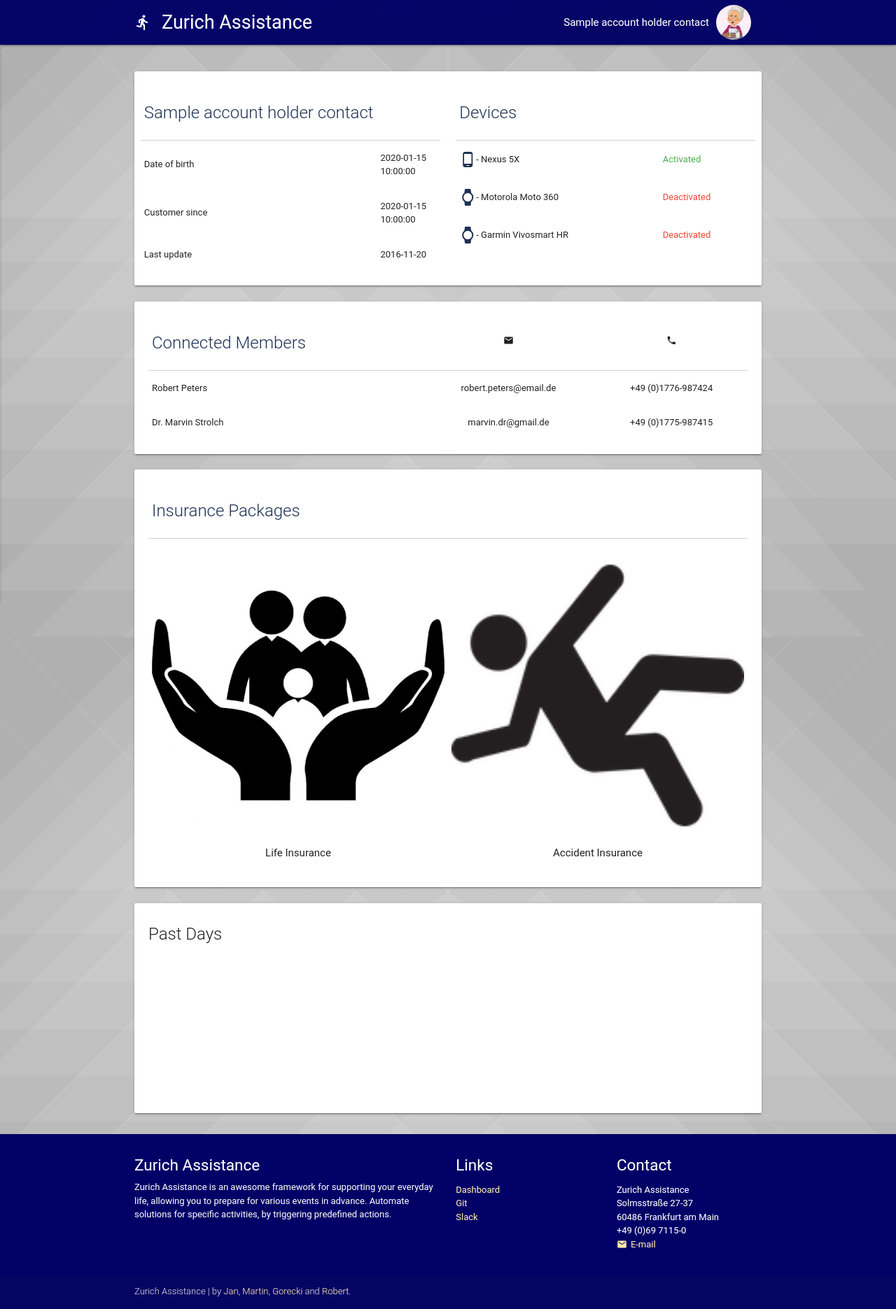
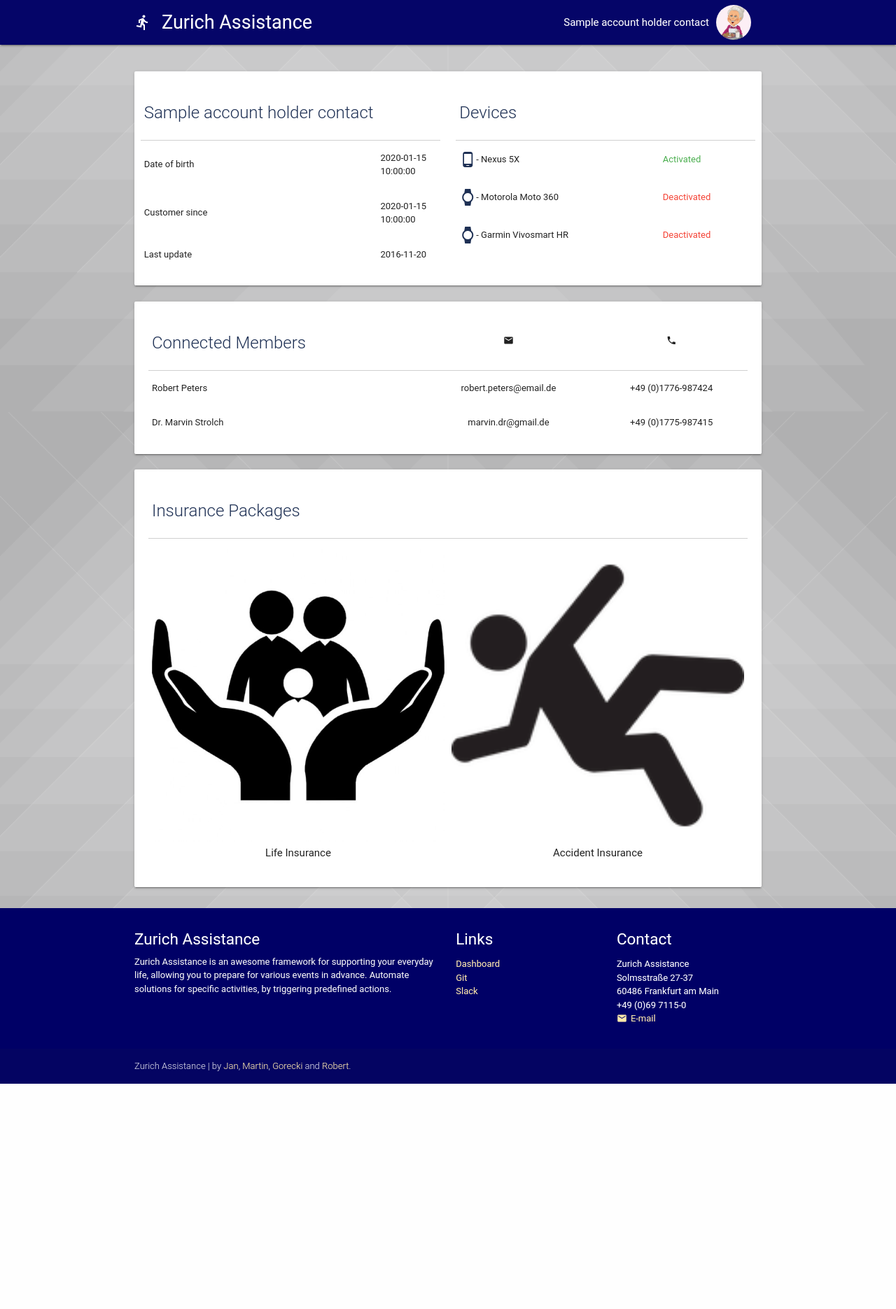
Before and after one commit to janmattfeld/InsurHack2016, a Flask app: page /dashboard/ in a window 1280 px wide. Shown: the whole page at 70% size. After the commit the page ends 1549 px from the top, so only its background shows below. Run offline with Flask 2, Linux system fonts and the light colour scheme; tables that the repository leaves empty hold one stand-in row (values such as "Sample post"); a database or web service that is not in the repository returns one stand-in record (values such as "Sample title"); data that the repository does not hold is empty.

Commit message:
fixed stuff in header

```diff
--- a/server/app/static/css/style.css
+++ b/server/app/static/css/style.css
@@ -15,6 +15,10 @@
 /* Header */
 .navbar-fixed {
     opacity: 0.98;
+}
+
+nav .brand-logo {
+    float: left;
 }
 
 #navbar-logo {
--- a/server/app/templates/dashboard.html
+++ b/server/app/templates/dashboard.html
@@ -185,31 +185,15 @@
                     </div>
                 </div>
             </div>
-
-            <!-- Bins -->
-            <div class="col s12">
-                <div id="bin-container" class="card small">
-                    <div class="card-content">
-                        <span class="card-title truncate">Past Days</span>
-                        <div id="cards-container" style="height:200px; margin-top: 5px;">
-
-                        </div>
-                    </div>
-                </div>
-            </div>
         </div>
     </div>
 {% endblock %}
 
 {% block login_header %}
-    <ul class="right hide-on-med-and-down">
+    <ul class="right hide-on-small-only">
         <li><a class="modal-trigger valign-wrapper" href="#signout-modal">{{customer.AccountHolderContact.AccountName}}
             <img class="circle" src="{{ url_for('static', filename='images/isolde-profilbild.png') }}" alt="Profile Pic"></a>
         </li>
-    </ul>
-
-    <ul id="nav-mobile" class="right side-nav">
-        <li class="active valign-wrapper"><a class="modal-trigger" href="#signout-modal">Sign out</a></li>
     </ul>
 {% endblock %}
 
--- a/server/app/templates/index.html
+++ b/server/app/templates/index.html
@@ -76,13 +76,9 @@
 {% endblock %}
 
 {% block login_header %}
-    <ul class="right hide-on-med-and-down">
+    <ul class="right hide-on-small-only">
         <li><a class="modal-trigger" href="#login-modal"><i class="material-icons medium right">account_circle</i>Login</a>
         </li>
-    </ul>
-
-    <ul id="nav-mobile" class="right side-nav">
-        <li><a class="modal-trigger" href="#login-modal">Login</a></li>
     </ul>
 {% endblock %}
 
--- a/server/app/templates/layout.html
+++ b/server/app/templates/layout.html
@@ -20,9 +20,7 @@
     <div class="navbar-fixed">
         <nav class="primary-color" role="navigation">
             <div class="nav-wrapper container">
-                <a class="brand-logo" href="#!"><i class="material-icons">directions_run</i>Zurich Assistance</a>
-                <a href="#" data-activates="nav-mobile" class="button-collapse right"><i
-                        class="material-icons">menu</i></a>
+                <a class="brand-logo left" href="#!"><i class="material-icons">directions_run</i>Zurich Assistance</a>
 
                 {% block login_header %} {% endblock %}
             </div>
```
